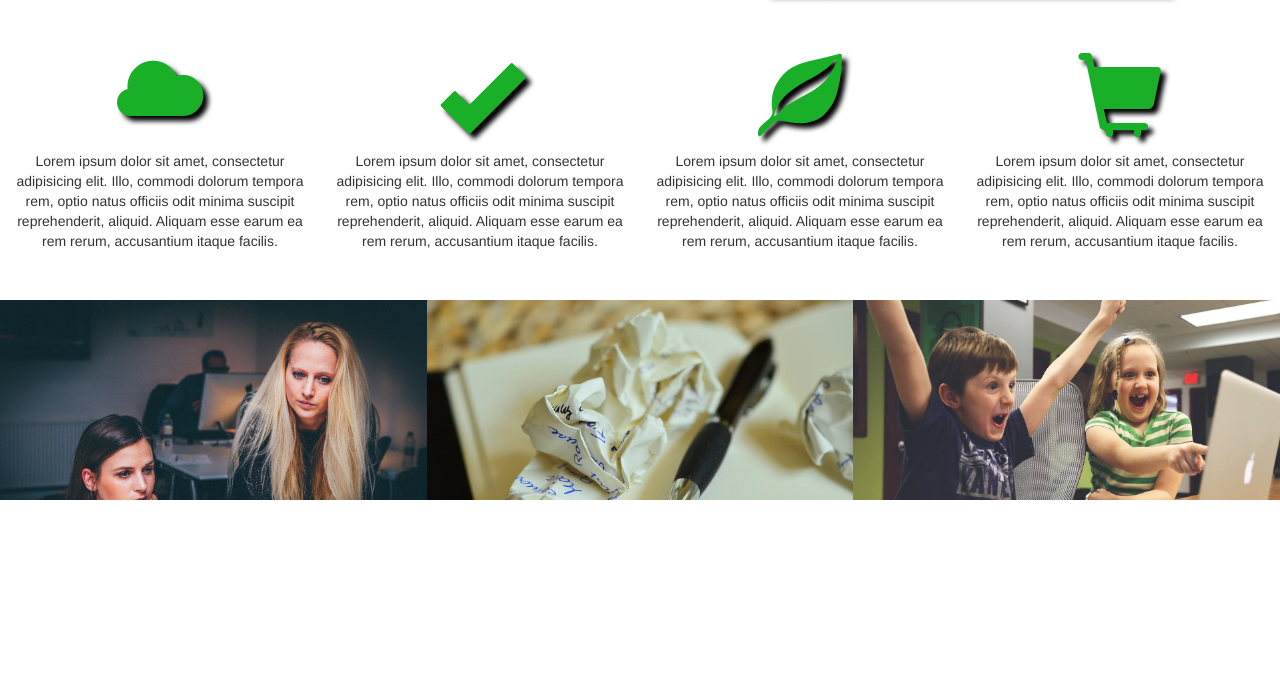
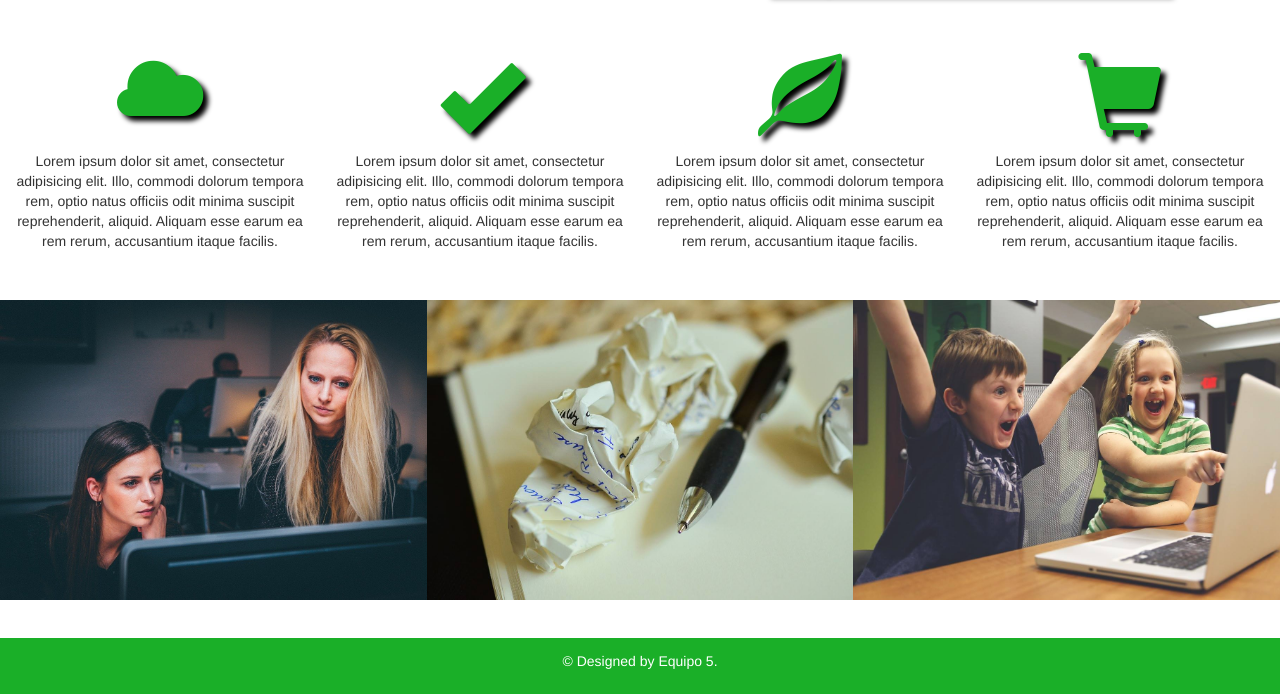
Before and after one commit to karemAlba/29_Problematica, a plain HTML site: page index.html in a window 1280 px wide. Shown: the part 439-1133 px from the top of the page. Before the commit the page ends 939 px from the top, so only its background shows below. Drawn offline with Linux system fonts and the light colour scheme.

Commit message:
Complementando la página

```diff
--- a/css/main.css
+++ b/css/main.css
@@ -53,20 +53,30 @@ nav.navbar{/*Color del nav bar*/
 	background-image: url("../img/1.jpg");
 	background-repeat: no-repeat;
 	background-size: cover;
-	height: 200px;
+	height: 300px;
 	margin-top: 3%;
 }
 #img2{
 	background-image: url("../img/2.jpg");
 	background-repeat: no-repeat;
 	background-size: cover;
-	height: 200px;
+	height: 300px;
 	margin-top: 3%;
 }
 #img3{
 	background-image: url("../img/3.jpg");
 	background-repeat: no-repeat;
 	background-size: cover;
-	height: 200px;
+	height: 300px;
 	margin-top: 3%;
 }
+button{
+	margin-top: 5%;
+}
+footer{
+	background-color: #1AAF28;
+	color: white;
+	margin-top: 3%;
+	padding: 1%;
+
+}
--- a/index.html
+++ b/index.html
@@ -111,6 +111,15 @@
 				</div>
 			</div>
 		</section>
+		<footer>
+			<div class="container-fluid">
+				<div class="row text-center">
+					<div class="col-lg-12">
+						<p> &copy Designed by Equipo 5. </p>
+					</div>
+				</div>
+			</div>
+		</footer>
 		<script src="js/jquery-1.11.3.min.js"></script>
 	    <script src="js/bootstrap.min.js"></script>
 	</body>
```
